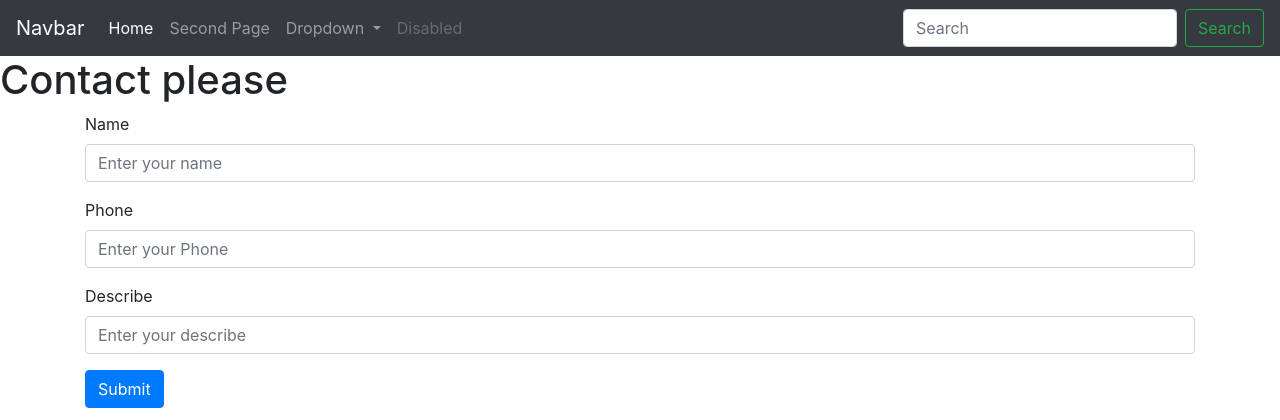
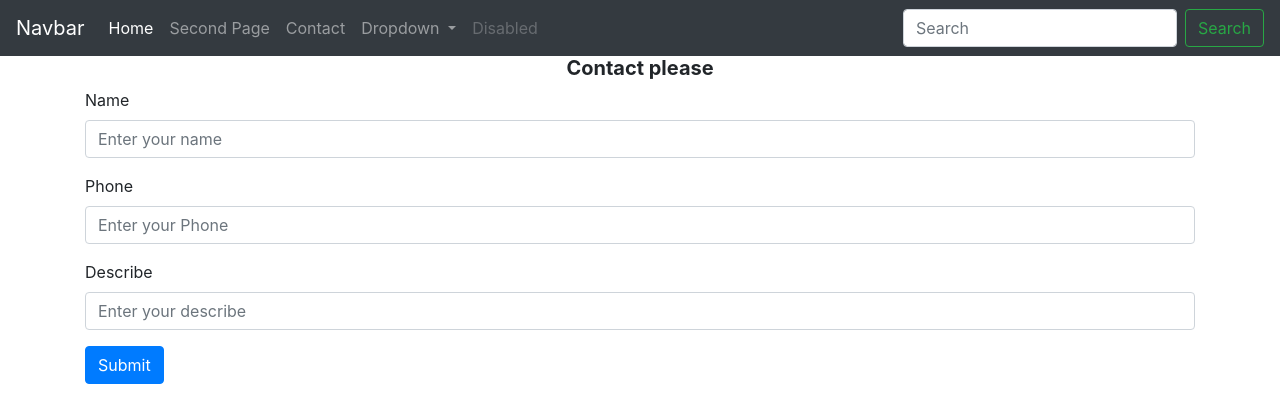
Before and after one commit to adib-the-noob/Django-For-becoming-A-Mango-people, a Django app: page /contact/ in a window 1280 px wide. Shown: the top 420 px of the page. Run offline with Django 4.2, Linux system fonts and the light colour scheme.

Commit message:
With Styles

```diff
--- a/Learnings/templates/base.html
+++ b/Learnings/templates/base.html
@@ -33,6 +33,9 @@
             </li>
             <li class="nav-item">
               <a class="nav-link" href="{% url 'second' %}">Second Page</a>
+            </li>
+            <li class="nav-item">
+              <a class="nav-link" href="{% url 'contact' %}">Contact</a>
             </li>
             <li class="nav-item dropdown">
               <a class="nav-link dropdown-toggle" href="#" id="navbarDropdown" role="button" data-toggle="dropdown" aria-haspopup="true" aria-expanded="false">
--- a/Learnings/templates/contact.html
+++ b/Learnings/templates/contact.html
@@ -1,7 +1,16 @@
-{% extends "base.html" %} {% block body %}
+{% extends "base.html" %}
+
+{% block body %}
 
 <h1>Contact please</h1>
 
+<style>
+    h1{
+        text-align: center;
+        font-size: 20px;
+        font-weight: bold;
+    }
+</style>
 <div class="container">
   <form method="post">
 {% csrf_token %}
--- a/Learnings/templates/second.html
+++ b/Learnings/templates/second.html
@@ -4,7 +4,7 @@
 {% block css %}
 <style>
     p{
-        color: red;
+        text-align: center;
         font-size: 20px;
         font-weight: bold;
     }
```
